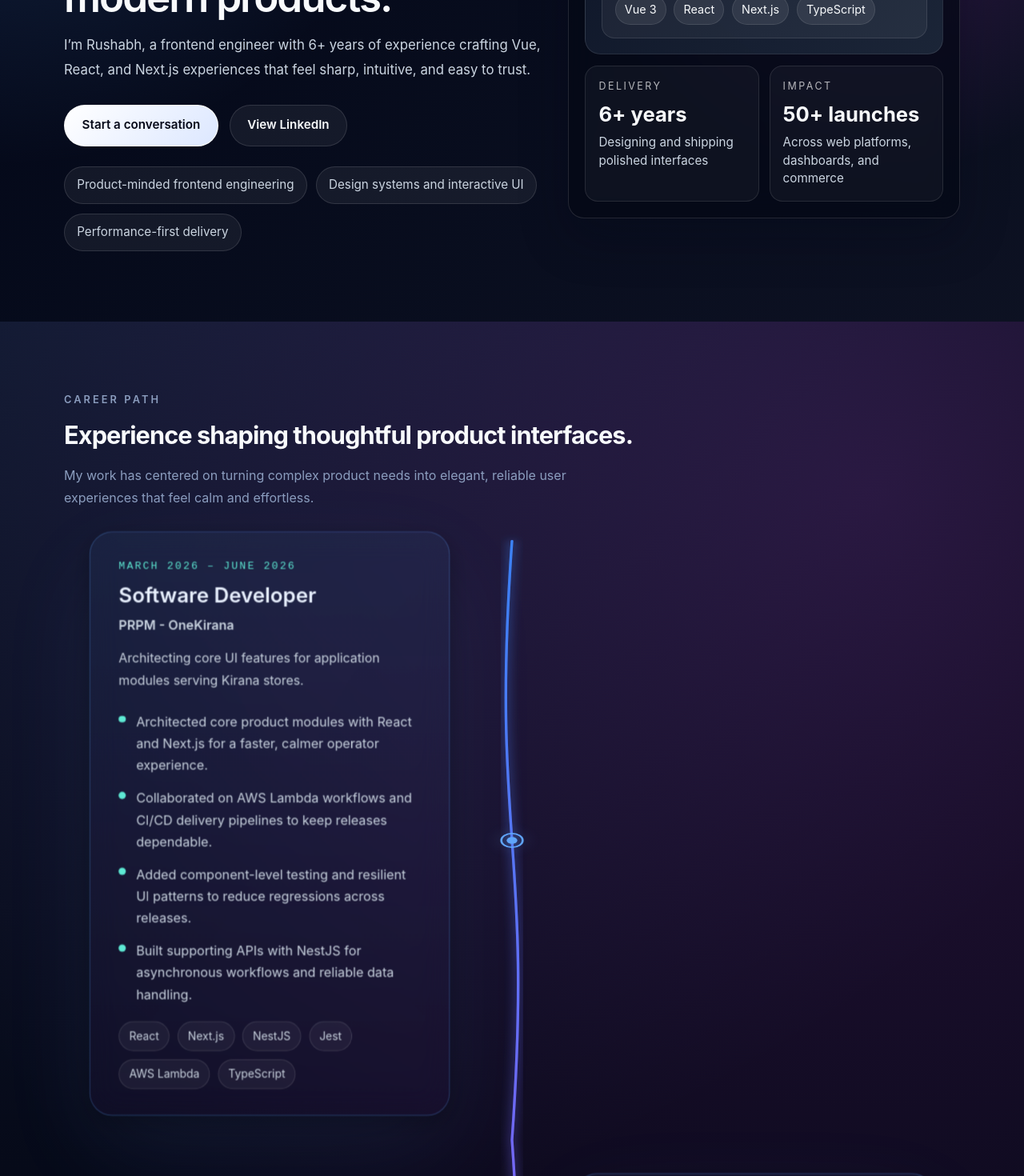
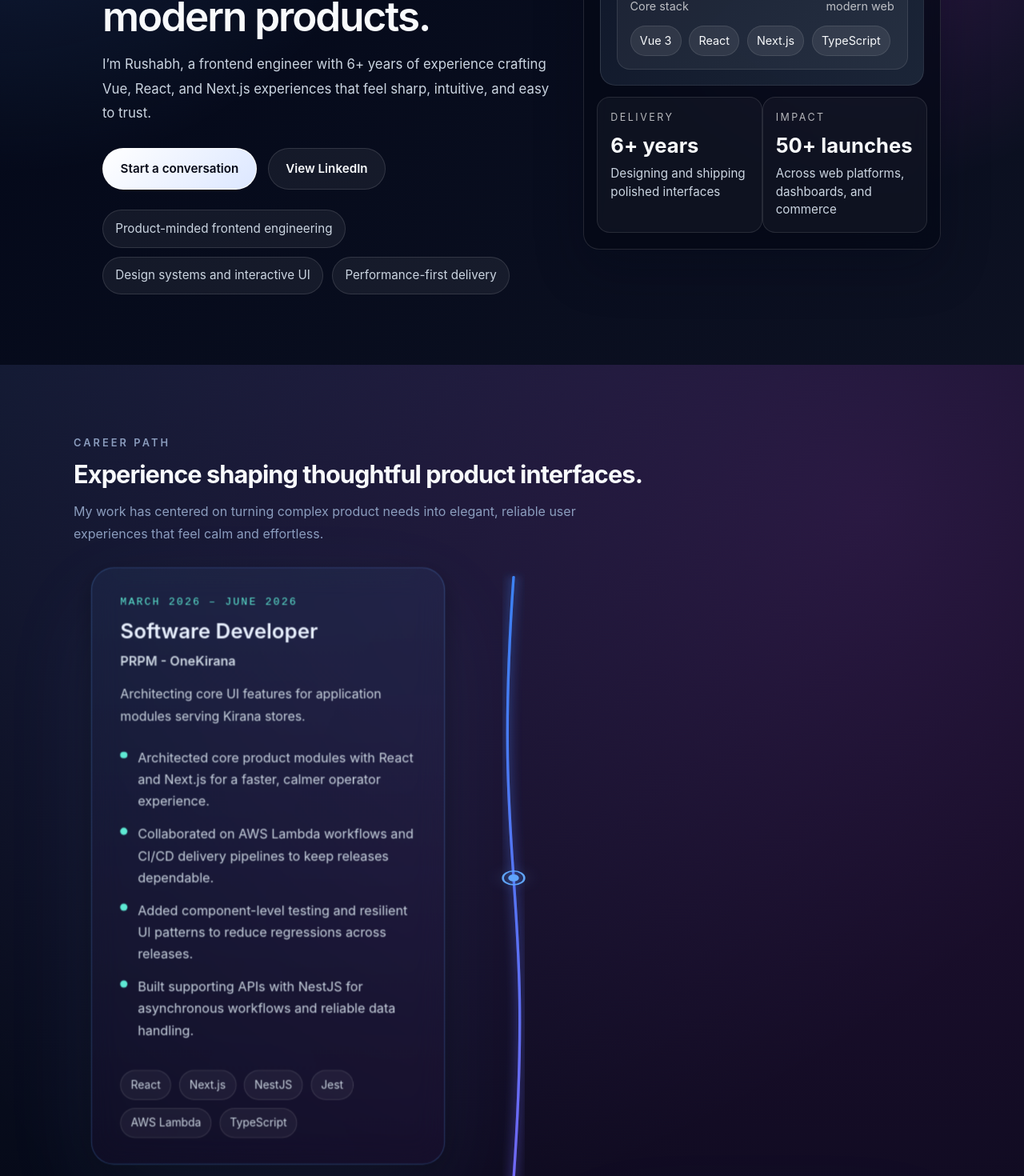
Before and after one commit to rushabhd97-ok/profile, a Vue app: page / in a window 1280 px wide. Shown: the part 320-1790 px from the top of the page at 80% size. Built offline with nearby package versions, Linux system fonts and the light colour scheme.

Commit message:
Enhance layout and responsiveness across components; integrate Bootstrap for styling

```diff
--- a/index.html
+++ b/index.html
@@ -16,6 +16,7 @@
     <meta property="og:type" content="website" />
     <meta name="twitter:card" content="summary_large_image" />
     <meta name="twitter:creator" content="@rushabhdedhia" />
+    <link href="https://cdn.jsdelivr.net/npm/bootstrap@5.3.3/dist/css/bootstrap.min.css" rel="stylesheet" />
     <title>Rushabh Dedhia - Lead Frontend Engineer</title>
   </head>
   <body>
--- a/src/assets/main.css
+++ b/src/assets/main.css
@@ -102,7 +102,7 @@ code {
 }
 
 .section {
-  padding: 5.5rem 1.25rem;
+  padding: clamp(5.5rem, 8vh, 6.5rem) clamp(1.25rem, 3vw, 2rem);
 }
 
 .section-heading {
@@ -186,11 +186,7 @@ code {
   border: 1px solid rgba(255, 255, 255, 0.12);
 }
 
-@media (min-width: 768px) {
-  .section {
-    padding: 6.5rem 2rem;
-  }
-}
+
 
 @media (prefers-reduced-motion: reduce) {
   *,
--- a/src/components/ExperienceSection.vue
+++ b/src/components/ExperienceSection.vue
@@ -26,6 +26,8 @@ const travelerHalo = ref<SVGCircleElement | null>(null)
 const nodes = ref<{ x: number; y: number; length: number }[]>([])
 const activeNodeIndex = ref(-1)
 const isInitialized = ref(false)
+const isMobile = ref(false)
+const isSmallMobile = ref(false)
 
 let milestoneEls: HTMLElement[] = []
 let pathLength = 0
@@ -182,6 +184,11 @@ onMounted(() => {
       fgPath.value.style.strokeDasharray = String(pathLength)
       fgPath.value.style.strokeDashoffset = String(pathLength)
     }
+    if (section.value) {
+      const width = section.value.offsetWidth
+      isMobile.value = width < 1024
+      isSmallMobile.value = width < 760
+    }
     updateMilestones()
 
     handleScroll = () => {
@@ -193,7 +200,12 @@ onMounted(() => {
     window.addEventListener('scroll', handleScroll, { passive: true })
     window.addEventListener('resize', handleScroll)
 
-    resizeObserver = new ResizeObserver(() => {
+    resizeObserver = new ResizeObserver((entries) => {
+      if (entries[0]) {
+        const width = entries[0].contentRect.width
+        isMobile.value = width < 1024
+        isSmallMobile.value = width < 760
+      }
       pathLength = buildPath()
       if (fgPath.value) {
         fgPath.value.style.strokeDasharray = String(pathLength)
@@ -235,8 +247,21 @@ onMounted(() => {
         description="My work has centered on turning complex product needs into elegant, reliable user experiences that feel calm and effortless."
       />
 
-      <div class="path-layout">
-        <svg ref="pathSvg" class="path-svg" viewBox="0 0 120 3000" preserveAspectRatio="none">
+      <div
+        class="path-layout"
+        :style="{ '--path-gutter': isMobile ? (isSmallMobile ? '4.5rem' : '5.5rem') : '1.5rem' }"
+      >
+        <svg
+          ref="pathSvg"
+          class="path-svg"
+          :class="{
+            'path-svg--desktop': !isMobile,
+            'path-svg--mobile': isMobile && !isSmallMobile,
+            'path-svg--small-mobile': isSmallMobile
+          }"
+          viewBox="0 0 120 3000"
+          preserveAspectRatio="none"
+        >
           <defs>
             <linearGradient id="pathGradient" x1="0%" y1="0%" x2="0%" y2="100%">
               <stop offset="0%" stop-color="#3b82f6" />
@@ -293,9 +318,16 @@ onMounted(() => {
           <circle ref="traveler" class="traveler" r="8" />
         </svg>
 
-        <div class="milestones">
-          <article v-for="(exp, index) in experiences" :key="exp.id" class="milestone" :class="{ left: index % 2 === 0, right: index % 2 === 1 }">
-            <div class="card">
+        <div class="milestones d-flex flex-column gap-5">
+          <article
+            v-for="(exp, index) in experiences"
+            :key="exp.id"
+            class="milestone row align-items-start g-0 position-relative"
+            :class="index % 2 === 0 ? 'flex-row' : 'flex-row-reverse'"
+          >
+            <!-- Card Column -->
+            <div class="col-12 col-lg-5 p-0 card-col">
+              <div class="card w-100 m-0">
                 <span class="date">{{ exp.period }}</span>
                 <h3>{{ exp.position }}</h3>
                 <p class="company">{{ exp.company }}</p>
@@ -309,6 +341,13 @@ onMounted(() => {
                   <span v-for="tech in exp.technologies" :key="tech">{{ tech }}</span>
                 </div>
               </div>
+            </div>
+
+            <!-- Spacer Column (desktop only) -->
+            <div class="col-lg-2 d-none d-lg-block spacer-col"></div>
+
+            <!-- Opposite Column (desktop only, empty) -->
+            <div class="col-lg-5 d-none d-lg-block empty-col"></div>
           </article>
         </div>
       </div>
@@ -327,19 +366,39 @@ onMounted(() => {
   display: block;
   width: min(100vw - 3rem, 1100px);
   margin: 0 auto;
-  padding: 0 1.5rem;
+  padding-left: var(--path-gutter, 1.5rem);
+  padding-right: 1.5rem;
+  transition: padding-left 0.3s ease;
 }
 
 .path-svg {
   position: absolute;
   top: 0;
+  overflow: visible;
+  pointer-events: none;
+  z-index: 1;
+  transition: left 0.3s ease, width 0.3s ease;
+}
+
+.path-svg--desktop {
   left: 50%;
   transform: translateX(-50%);
   width: 160px;
   height: 100%;
-  overflow: visible;
-  pointer-events: none;
-  z-index: 1;
+}
+
+.path-svg--mobile {
+  left: 0.5rem;
+  transform: none;
+  width: 80px;
+  height: 100%;
+}
+
+.path-svg--small-mobile {
+  left: 0.25rem;
+  transform: none;
+  width: 70px;
+  height: 100%;
 }
 
 .path-bg,
@@ -457,16 +516,11 @@ onMounted(() => {
 }
 
 .milestones {
-  display: grid;
-  gap: 5rem;
   position: relative;
   z-index: 2;
 }
 
 .milestone {
-  display: grid;
-  grid-template-columns: 1fr 160px 1fr;
-  align-items: start;
   opacity: 0;
   transform: translateY(40px);
   transition: opacity 0.8s cubic-bezier(0.16, 1, 0.3, 1), transform 0.8s cubic-bezier(0.16, 1, 0.3, 1);
@@ -475,20 +529,6 @@ onMounted(() => {
 .milestone.visible {
   opacity: 1;
   transform: translateY(0);
-}
-
-.milestone.left .card {
-  grid-column: 1;
-  justify-self: end;
-  width: 100%;
-  max-width: 860px;
-}
-
-.milestone.right .card {
-  grid-column: 3;
-  justify-self: start;
-  width: 100%;
-  max-width: 860px;
 }
 
 .card {
@@ -576,61 +616,4 @@ onMounted(() => {
   color: var(--text-soft);
   font-size: 0.86rem;
 }
-
-@media (max-width: 1024px) {
-  .path-layout {
-    display: block;
-    width: 100%;
-    padding-left: 5.5rem;
-    padding-right: 1.5rem;
-    margin: 0;
-  }
-
-  .milestone {
-    grid-template-columns: 1fr;
-    gap: 0;
-  }
-
-  .milestone.left .card,
-  .milestone.right .card {
-    grid-column: 1;
-    justify-self: stretch;
-    max-width: 100%;
-  }
-
-  .path-svg {
-    left: 0.5rem;
-    transform: none;
-    width: 80px;
-  }
-
-  .milestone.left .card,
-  .milestone.right .card {
-    padding: 1.8rem;
-  }
-}
-
-@media (max-width: 760px) {
-  .path-layout {
-    padding-left: 4.5rem;
-    padding-right: 1rem;
-  }
-
-  .path-svg {
-    left: 0.25rem;
-    width: 70px;
-  }
-
-  .card {
-    padding: 1.4rem;
-  }
-
-  .description {
-    font-size: 0.98rem;
-  }
-
-  .milestones {
-    gap: 3rem;
-  }
-}
 </style>
--- a/src/components/HeroSection.vue
+++ b/src/components/HeroSection.vue
@@ -7,8 +7,8 @@ const highlights = ['Product-minded frontend engineering', 'Design systems and i
 <template>
   <section id="hero" class="hero-section">
     <div class="hero-section__background" />
-    <div class="container hero-section__content">
-      <div class="hero-section__copy">
+    <div class="container row gy-4 gx-lg-5 align-items-center mx-auto hero-section__content">
+      <div class="hero-section__copy col-12 col-lg-7">
         <div class="hero-badge">
           <span class="hero-badge__dot" />
           Available for product-focused frontend work
@@ -32,7 +32,7 @@ const highlights = ['Product-minded frontend engineering', 'Design systems and i
         </div>
       </div>
 
-      <div class="hero-panel card">
+      <div class="hero-panel card col-12 col-lg-5 mt-lg-0">
         <div class="hero-panel__inner">
           <div class="hero-panel__header">
             <div>
@@ -56,13 +56,13 @@ const highlights = ['Product-minded frontend engineering', 'Design systems and i
           </div>
         </div>
 
-        <div class="hero-panel__stats">
-          <div>
+        <div class="hero-panel__stats row g-2">
+          <div class="col-12 col-sm-6 m-0">
             <p class="hero-panel__eyebrow">Delivery</p>
             <p class="hero-panel__value">6+ years</p>
             <p class="hero-panel__meta">Designing and shipping polished interfaces</p>
           </div>
-          <div>
+          <div class="col-12 col-sm-6 m-0">
             <p class="hero-panel__eyebrow">Impact</p>
             <p class="hero-panel__value">50+ launches</p>
             <p class="hero-panel__meta">Across web platforms, dashboards, and commerce</p>
@@ -90,9 +90,6 @@ const highlights = ['Product-minded frontend engineering', 'Design systems and i
 
 .hero-section__content {
   position: relative;
-  display: grid;
-  gap: 2rem;
-  align-items: center;
 }
 
 .hero-section__copy {
@@ -225,8 +222,6 @@ h1 {
 }
 
 .hero-panel__stats {
-  display: grid;
-  gap: 0.8rem;
   margin-top: 0.9rem;
 }
 
@@ -250,13 +245,5 @@ h1 {
   font-size: 0.95rem;
 }
 
-@media (min-width: 900px) {
-  .hero-section__content {
-    grid-template-columns: minmax(0, 1.1fr) minmax(320px, 0.9fr);
-  }
 
-  .hero-panel__stats {
-    grid-template-columns: repeat(2, minmax(0, 1fr));
-  }
-}
 </style>
--- a/src/components/NavigationBar.vue
+++ b/src/components/NavigationBar.vue
@@ -82,7 +82,7 @@ onBeforeUnmount(() => {
         <span>Rushabh Dedhia</span>
       </a>
 
-      <div class="topbar__links">
+      <div class="topbar__links d-none d-md-inline-flex">
         <button
           @click="scrollToSection('experience')"
           :class="{ 'is-active': activeSection === 'experience' }"
@@ -107,7 +107,7 @@ onBeforeUnmount(() => {
 
       <button
         @click="toggleMenu"
-        class="mobile-toggle"
+        class="mobile-toggle d-inline-flex d-md-none"
         aria-label="Toggle navigation menu"
         :aria-expanded="isMenuOpen"
       >
@@ -118,7 +118,7 @@ onBeforeUnmount(() => {
       </button>
     </div>
 
-    <div v-if="isMenuOpen" class="mobile-menu">
+    <div v-if="isMenuOpen" class="mobile-menu d-md-none">
       <button @click="scrollToSection('experience')">Experience</button>
       <button @click="scrollToSection('projects')">Projects</button>
       <button @click="scrollToSection('skills')">Skills</button>
@@ -229,14 +229,5 @@ onBeforeUnmount(() => {
   border-top: 1px solid rgba(255, 255, 255, 0.08);
 }
 
-@media (min-width: 768px) {
-  .topbar__links {
-    display: inline-flex;
-  }
 
-  .mobile-toggle,
-  .mobile-menu {
-    display: none;
-  }
-}
 </style>
--- a/src/components/ProjectsSection.vue
+++ b/src/components/ProjectsSection.vue
@@ -43,8 +43,9 @@ const projectsByYear = computed(() => {
             <div class="project-group__line" />
           </div>
 
-          <div class="project-grid">
-            <article v-for="project in projects" :key="project.id" class="project-card card">
+          <div class="project-grid row g-4">
+            <div v-for="project in projects" :key="project.id" class="col-12 col-md-6">
+              <article class="project-card card h-100 m-0">
                 <div class="project-card__visual">
                   <div class="project-card__visual-inner">
                     <p>Featured build</p>
@@ -83,6 +84,7 @@ const projectsByYear = computed(() => {
           </div>
         </div>
       </div>
+    </div>
   </section>
 </template>
 
@@ -112,10 +114,7 @@ const projectsByYear = computed(() => {
   background: rgba(255, 255, 255, 0.12);
 }
 
-.project-grid {
-  display: grid;
-  gap: 1rem;
-}
+
 
 .project-card {
   overflow: hidden;
@@ -236,9 +235,5 @@ const projectsByYear = computed(() => {
   font-weight: 600;
 }
 
-@media (min-width: 900px) {
-  .project-grid {
-    grid-template-columns: repeat(2, minmax(0, 1fr));
-  }
-}
+
 </style>
```
Also changed, not shown: src/components/FooterNote.vue (+6 -22 lines), src/components/SkillsSection.vue (+19 -34 lines). Lines whose indentation alone changed are shown as unchanged.
